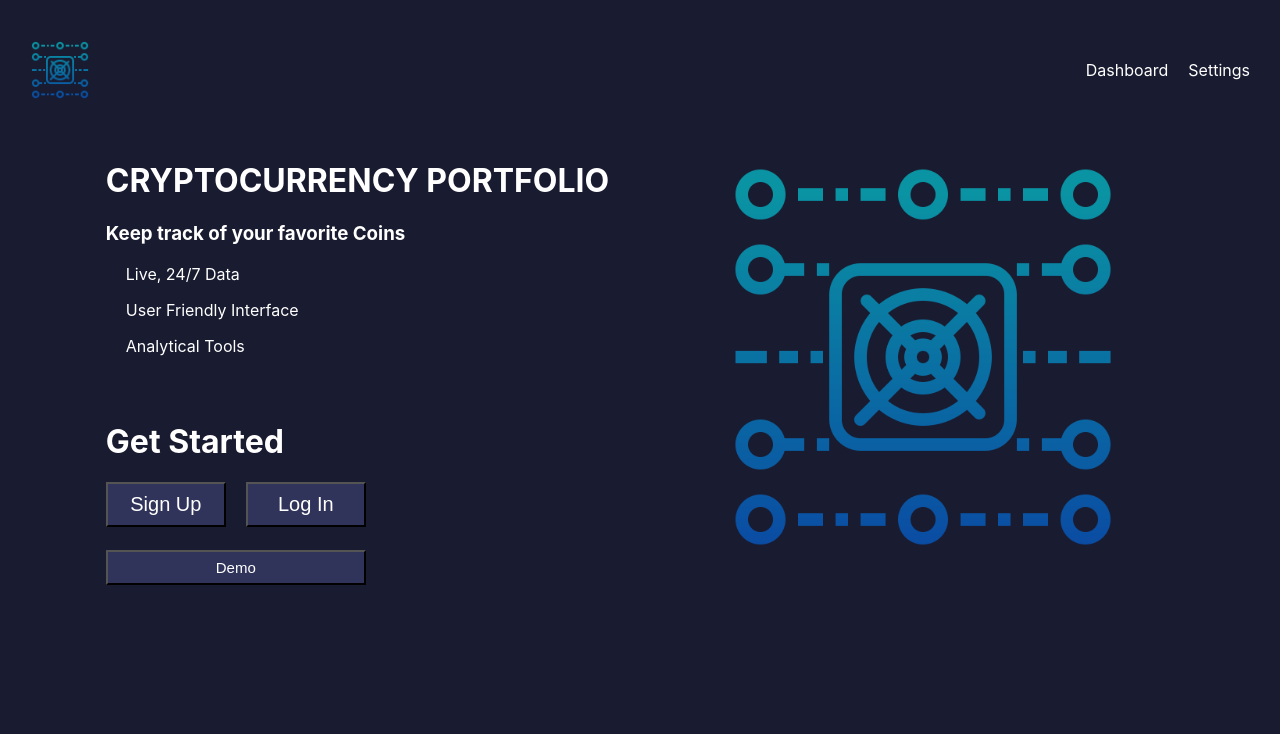
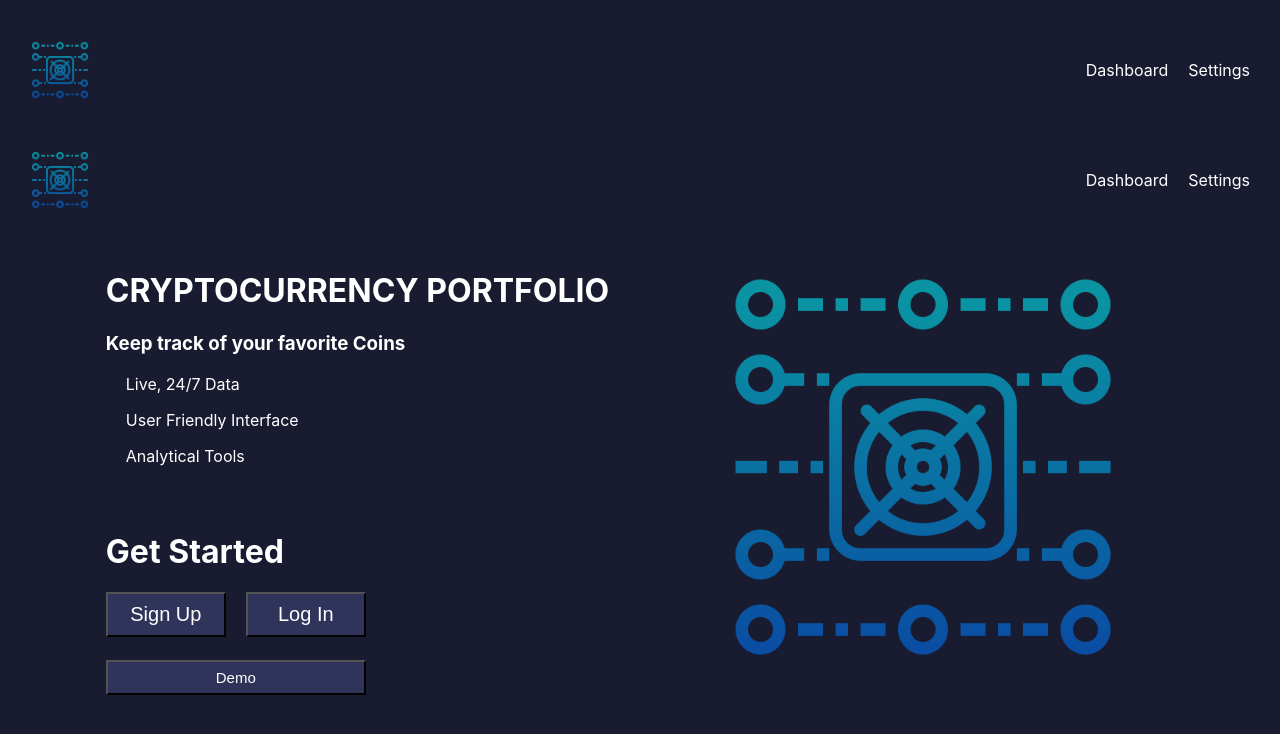
Before and after one commit to asabogal/cryptofolio-web-production, a React (Create React App) app: page / in a window 1280 px wide. Shown: the top 734 px of the page. Built offline with nearby package versions, Linux system fonts and the light colour scheme; no server answers.

Commit message:
render Layout on App.js + pass props

```diff
--- a/src/App.js
+++ b/src/App.js
@@ -1,6 +1,7 @@
 import React, { Component } from 'react';
 import axios from 'axios'
 import {BrowserRouter, Switch, Route} from 'react-router-dom'
+import Layout from './components/hoc/Layout'
 import Home from './pages/Home'
 import Dashboard from './pages/Dashboard'
 import Settings from './pages/Settings'
@@ -33,7 +34,7 @@ class App extends Component {
 
   handleLogin = (data) => {
     this.setState({
-      isLoggedIn: false,
+      isLoggedIn: true,
       user: data.user
     })
   }
@@ -45,11 +46,15 @@ class App extends Component {
     })
   }
 
-
   render() {
     return (
       <div>
         <BrowserRouter>
+          <Layout
+            handleLogin={this.handleLogin}
+            handleLogout={this.handleLogout}
+            loggedInStatus={this.state.isLoggedIn}
+          >
             <Switch>
               <Route
                 exact path='/'
@@ -77,6 +82,7 @@ class App extends Component {
                 )}
               />
             </Switch>
+          </Layout>
         </BrowserRouter>
       </div>
     );
```
Lines whose indentation alone changed are shown as unchanged.
